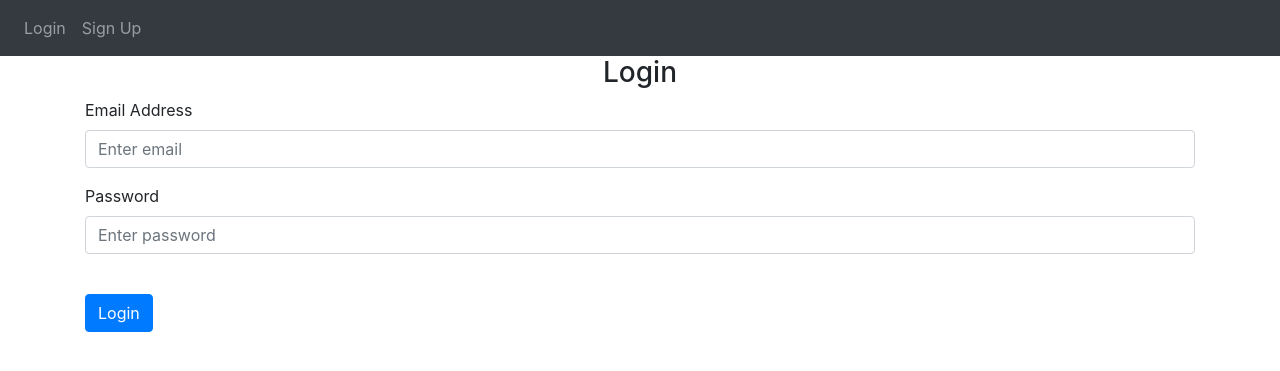
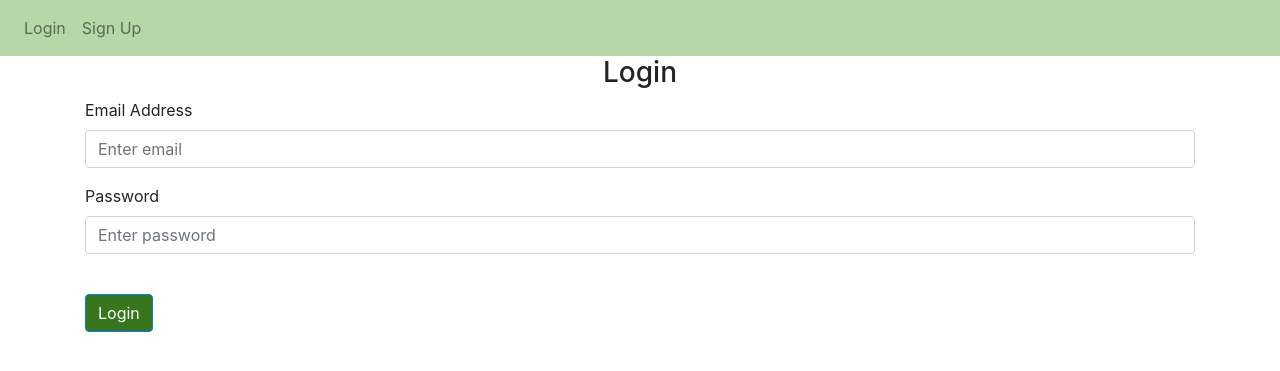
Before and after one commit to custoyang/POMPOM, a Flask app: page /login in a window 1280 px wide. Shown: the top 371 px of the page. Run offline with Flask 3, Linux system fonts and the light colour scheme; some libraries are stand-ins or nearby versions.

Commit message:
Changed some templating colors

```diff
--- a/flask-server/website/templates/base.html
+++ b/flask-server/website/templates/base.html
@@ -3,6 +3,15 @@
 	<head>
 		<meta charset="utf-8" />
 		<meta name="viewport" content="width=device-width, initial-scale=1" />
+
+		<style>
+			.center-container {
+				display: flex;
+				justify-content: center;
+				align-items: center;
+			}
+		</style>
+
 		<link
 			rel="stylesheet"
 			href="https://stackpath.bootstrapcdn.com/bootstrap/4.4.1/css/bootstrap.min.css"
@@ -18,7 +27,7 @@
 		<title>{% block title %}Home{% endblock %}</title>
 	</head>
 	<body>
-    <nav class="navbar navbar-expand-lg navbar-dark bg-dark">
+    <nav class="navbar navbar-expand-lg navbar-light" style="background-color: #b6d7a8;">
 		<button
 			class="navbar-toggler"
 			type="button"
--- a/flask-server/website/templates/login.html
+++ b/flask-server/website/templates/login.html
@@ -3,6 +3,7 @@
 {% block title %}Login{% endblock %}
 
 {% block content %}
+<div class="center-container"></div>
     <form method="POST">
         <h3 align="center">Login</h3>
         <div class="form-group">
@@ -26,6 +27,7 @@
             />
         </div>
         <br />
-    <button type="submit" class="btn btn-primary">Login</button>
+        <button type="submit" class="btn btn-primary" style="background-color: #38761d;">Login</button>
     </form>
+</div>
 {% endblock %}
--- a/flask-server/website/templates/sign_up.html
+++ b/flask-server/website/templates/sign_up.html
@@ -46,6 +46,6 @@
         />
     </div>
     <br />
-    <button type="submit" class="btn btn-primary">Submit</button>
+    <button type="submit" class="btn btn-primary" style="background-color: #38761d;">Submit</button>
 </form>
 {% endblock %}
```
Also changed, not shown: flask-server/instance/database.db (added). Lines whose indentation alone changed are shown as unchanged.
